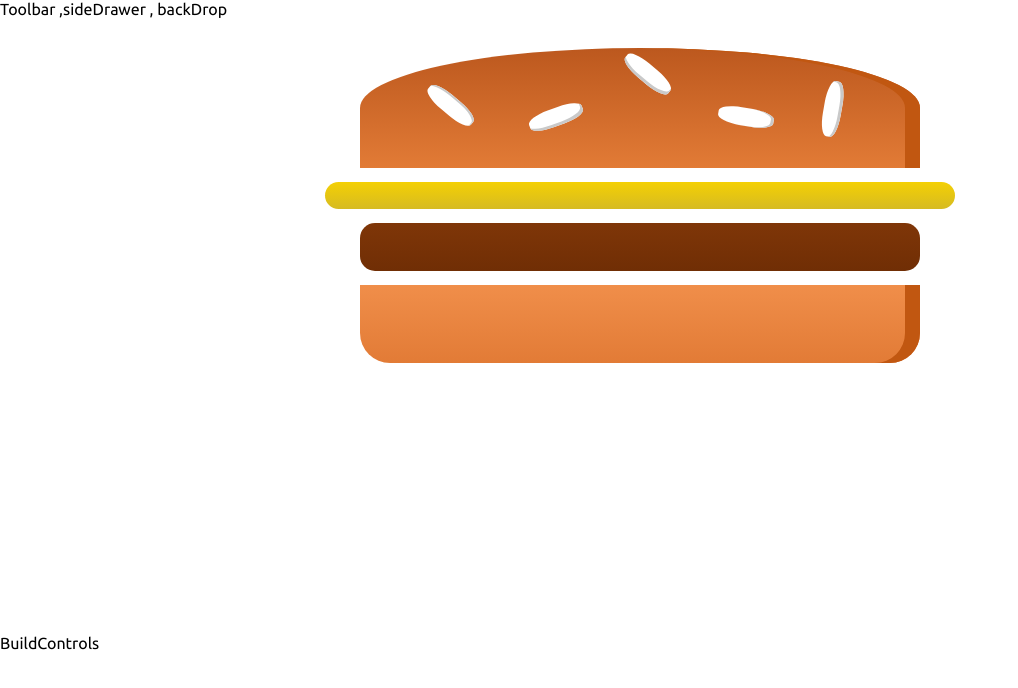
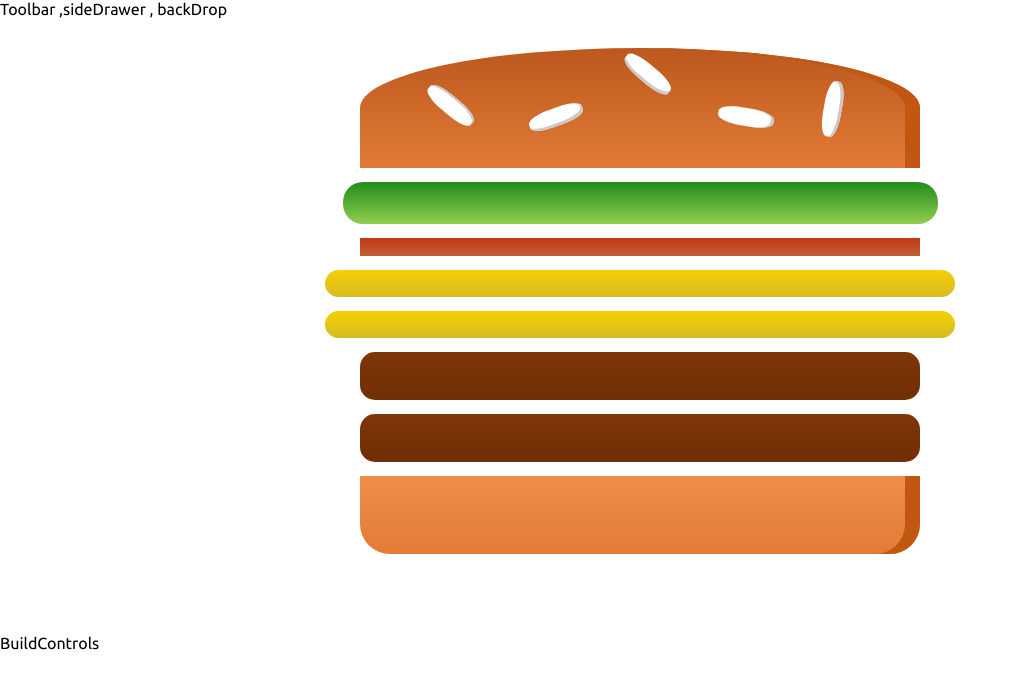
Before and after one commit to koDaegon/koDaegon-Zipgaelia, a React (Create React App) app: page / in a window 1280 px wide. Shown: the top 688 px of the page, without its empty margins (0-1018 px from the left). Built offline with nearby package versions, Linux system fonts and the light colour scheme.

Commit message:
Update passing ingredients dynamically

```diff
--- a/src/components/Burger/Burger.js
+++ b/src/components/Burger/Burger.js
@@ -3,11 +3,18 @@
 import BurgerIngredients from './BurgerIngredients/BurgerIngredients';
 
 const burger =(props) => {
+
+    const transformedIngredients = Object.keys(props.ingredients)
+        .map(igKey => {
+            return [... Array(props.ingredients[igKey])].map((_,i)=> {
+                return <BurgerIngredients key= {igKey+ i} type={igKey} />
+            });
+        });
+    console.log(transformedIngredients);
     return (
     <div className={classes.Burger}>
         <BurgerIngredients type = "bread-top" />
-        <BurgerIngredients type = "cheese" />
-        <BurgerIngredients type = "meat" />
+        {transformedIngredients}
         <BurgerIngredients type = "bread-bottom" />
     </div>
     );
--- a/src/container/BurgerBuilder.js
+++ b/src/container/BurgerBuilder.js
@@ -4,10 +4,18 @@
 
 
 class BurgerBuilder extends Component {
+    state = {
+        ingredients : {
+            salad : 1,
+            bacon : 1,
+            cheese : 2,
+            meat : 2
+        }
+    }
     render() {
         return(
             <Aux>
-                <Burger/>
+                <Burger ingredients = {this.state.ingredients}/>
                 <div>BuildControls</div>
             </Aux>
         );
```
